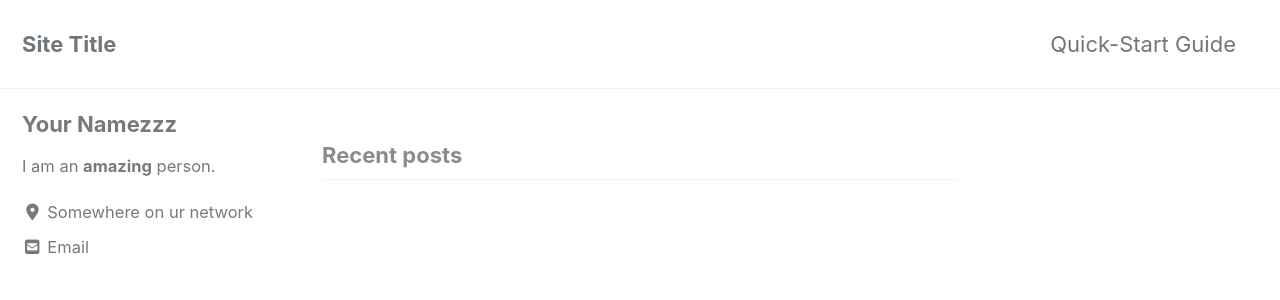
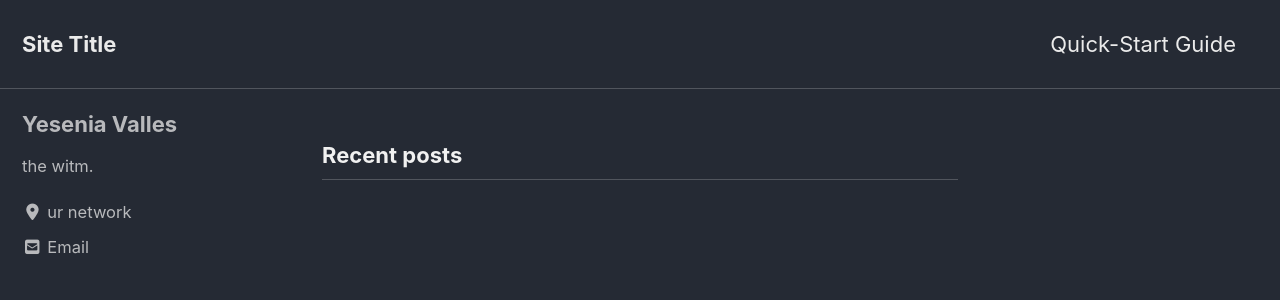
Before and after one commit to roflcer/roflcer.github.io, a Jekyll site: the page built from index.html, in a window 1280 px wide and 900 px high. Shown: the top 300 px of the window. Built offline with Jekyll 4.4.1, drawn with Linux system fonts in a browser that asks for light colours; cached includes are drawn as plain includes; nearby versions of some CDN libraries; the list of posts is cut into pages by our own code.

Commit message:
Update _config.yml

```diff
--- a/_config.yml
+++ b/_config.yml
@@ -12,7 +12,7 @@
 
 # theme                  : "minimal-mistakes-jekyll"
 # remote_theme           : "mmistakes/minimal-mistakes"
-minimal_mistakes_skin    : "default" # "air", "aqua", "contrast", "dark", "dirt", "neon", "mint", "plum", "sunrise"
+minimal_mistakes_skin    : "dark" # "default", "air", "aqua", "contrast", "dark", "dirt", "neon", "mint", "plum", "sunrise"
 
 # Site Settings
 locale                   : "en-US"
@@ -107,10 +107,10 @@ analytics:
 
 # Site Author
 author:
-  name             : "Your Namezzz"
+  name             : "Yesenia Valles"
   avatar           : # path of avatar image, e.g. "/assets/images/bio-photo.jpg"
-  bio              : "I am an **amazing** person."
-  location         : "Somewhere on ur network"
+  bio              : "the witm."
+  location         : "ur network"
   email            : "hi"
   links:
     - label: "Email"
```
